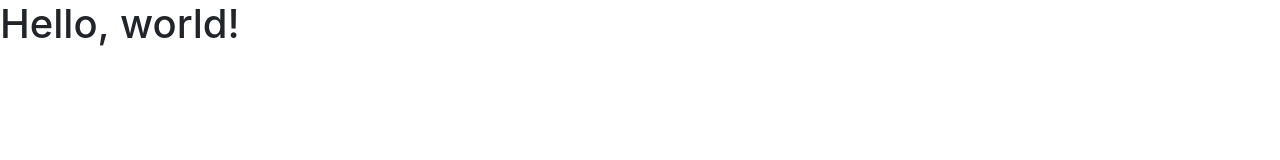
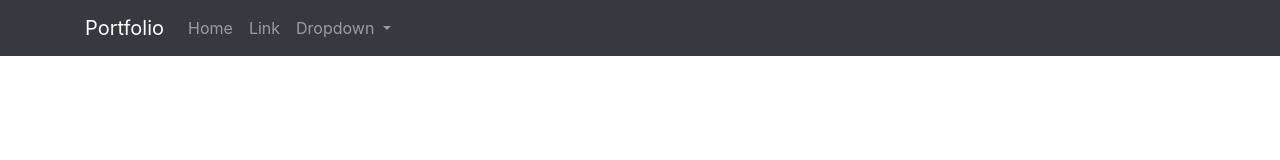
Before and after one commit to stefanolaguda/Stefano-Laguda-HTML-CSS, a plain HTML site: page Stefano-Laguda-Portfolio.html in a window 1280 px wide. Drawn offline with nearby package versions, Linux system fonts and the light colour scheme.

Commit message:
Aggiunta di una Navbar
Aggiungo una navbar bootstrap, semplificandolo e dando un colore dark

```diff
--- a/Stefano-Laguda-Portfolio.html
+++ b/Stefano-Laguda-Portfolio.html
@@ -8,12 +8,40 @@
     <!-- Bootstrap CSS -->
     <link rel="stylesheet" href="https://cdn.jsdelivr.net/npm/bootstrap@4.5.3/dist/css/bootstrap.min.css" integrity="sha384-TX8t27EcRE3e/ihU7zmQxVncDAy5uIKz4rEkgIXeMed4M0jlfIDPvg6uqKI2xXr2" crossorigin="anonymous">
 
-    <title>Hello, world!</title>
+    <title>Stefano Laguda | Portfolio</title>
   </head>
   <body>
-    <h1>Hello, world!</h1>
+    <nav class="navbar navbar-expand-md fixed-top navbar-dark bg-dark">
+        <div class="container">
+            <a class="navbar-brand" href="#">Portfolio</a>
+        <button class="navbar-toggler" type="button" data-toggle="collapse" data-target="#navbarSupportedContent" aria-controls="navbarSupportedContent" aria-expanded="false" aria-label="Toggle navigation">
+          <span class="navbar-toggler-icon"></span>
+        </button>
 
-    <!-- Optional JavaScript; choose one of the two! -->
+        <div class="collapse navbar-collapse" id="navbarSupportedContent">
+          <ul class="navbar-nav mr-auto">
+            <li class="nav-item">
+              <a class="nav-link" href="#">Home <span class="sr-only">(current)</span></a>
+            </li>
+            <li class="nav-item">
+              <a class="nav-link" href="#">Link</a>
+            </li>
+            <li class="nav-item dropdown">
+              <a class="nav-link dropdown-toggle" href="#" id="navbarDropdown" role="button" data-toggle="dropdown" aria-haspopup="true" aria-expanded="false">
+                Dropdown
+              </a>
+              <div class="dropdown-menu" aria-labelledby="navbarDropdown">
+                <a class="dropdown-item" href="#">Action</a>
+                <a class="dropdown-item" href="#">Another action</a>
+                <div class="dropdown-divider"></div>
+                <a class="dropdown-item" href="#">Something else here</a>
+              </div>
+            </li>
+          </ul>
+        </div>
+      </nav>
+
+        </div>
 
     <!-- Option 1: jQuery and Bootstrap Bundle (includes Popper) -->
     <script src="https://code.jquery.com/jquery-3.5.1.slim.min.js" integrity="sha384-DfXdz2htPH0lsSSs5nCTpuj/zy4C+OGpamoFVy38MVBnE+IbbVYUew+OrCXaRkfj" crossorigin="anonymous"></script>
```
